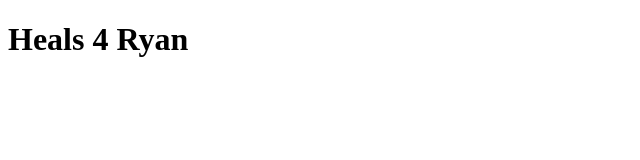
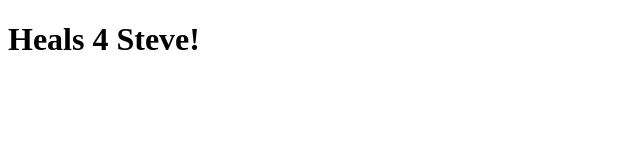
Before and after one commit to ko4gat/terraform-beginner-bootcamp-2023, a plain HTML site: page public/index.html in a window 1280 px wide. Shown: the full height of the page, 0-640 px from the left. Drawn offline with Linux system fonts and the light colour scheme.

```diff
--- a/public/index.html
+++ b/public/index.html
@@ -4,6 +4,6 @@
     <title>New World Game Plan!</title>
 </head>
 <body>
-    <h1>Heals 4 Ryan</h1>
+    <h1>Heals 4 Steve!</h1>
 </body>
 </html>
```
Also changed, not shown: 4 other files.
